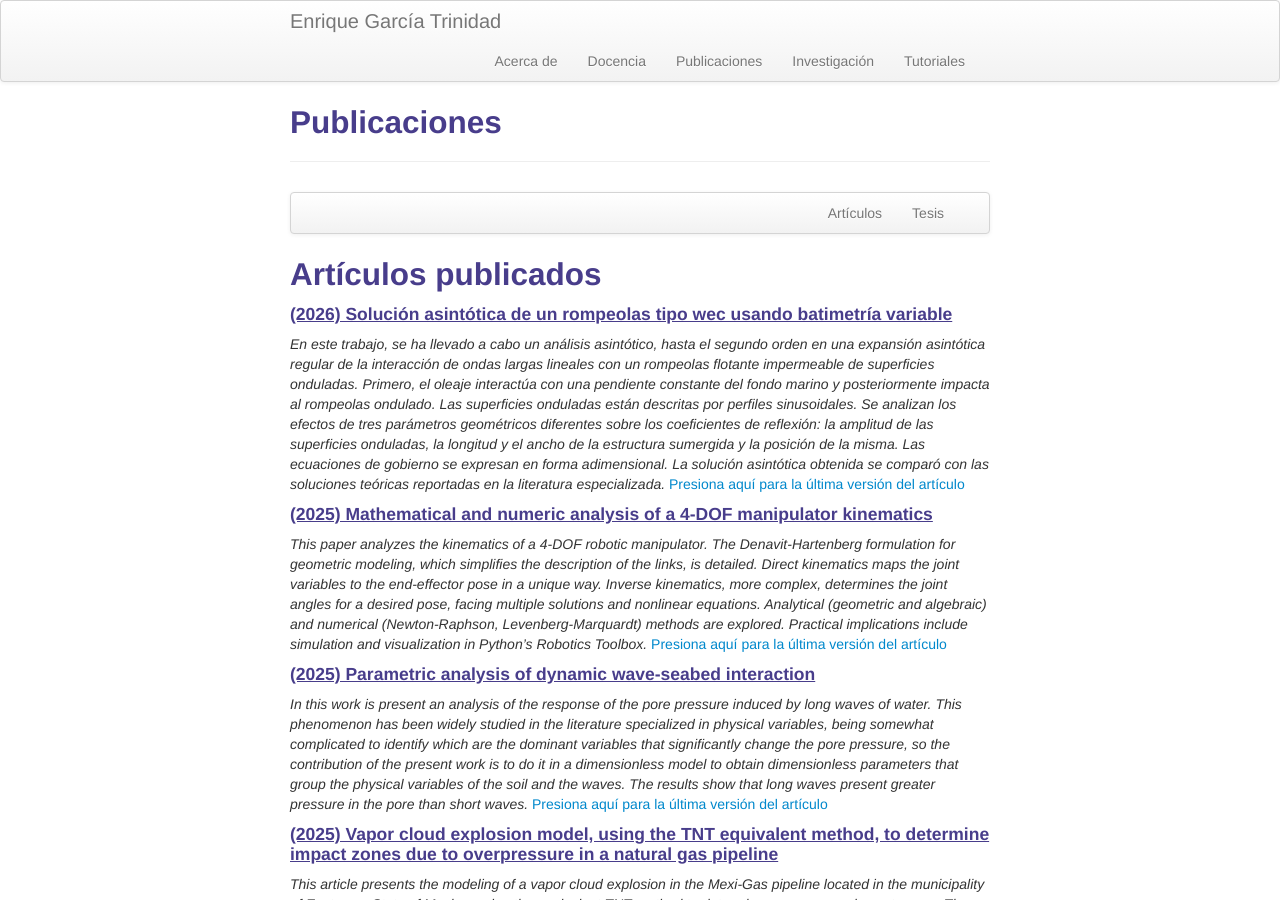
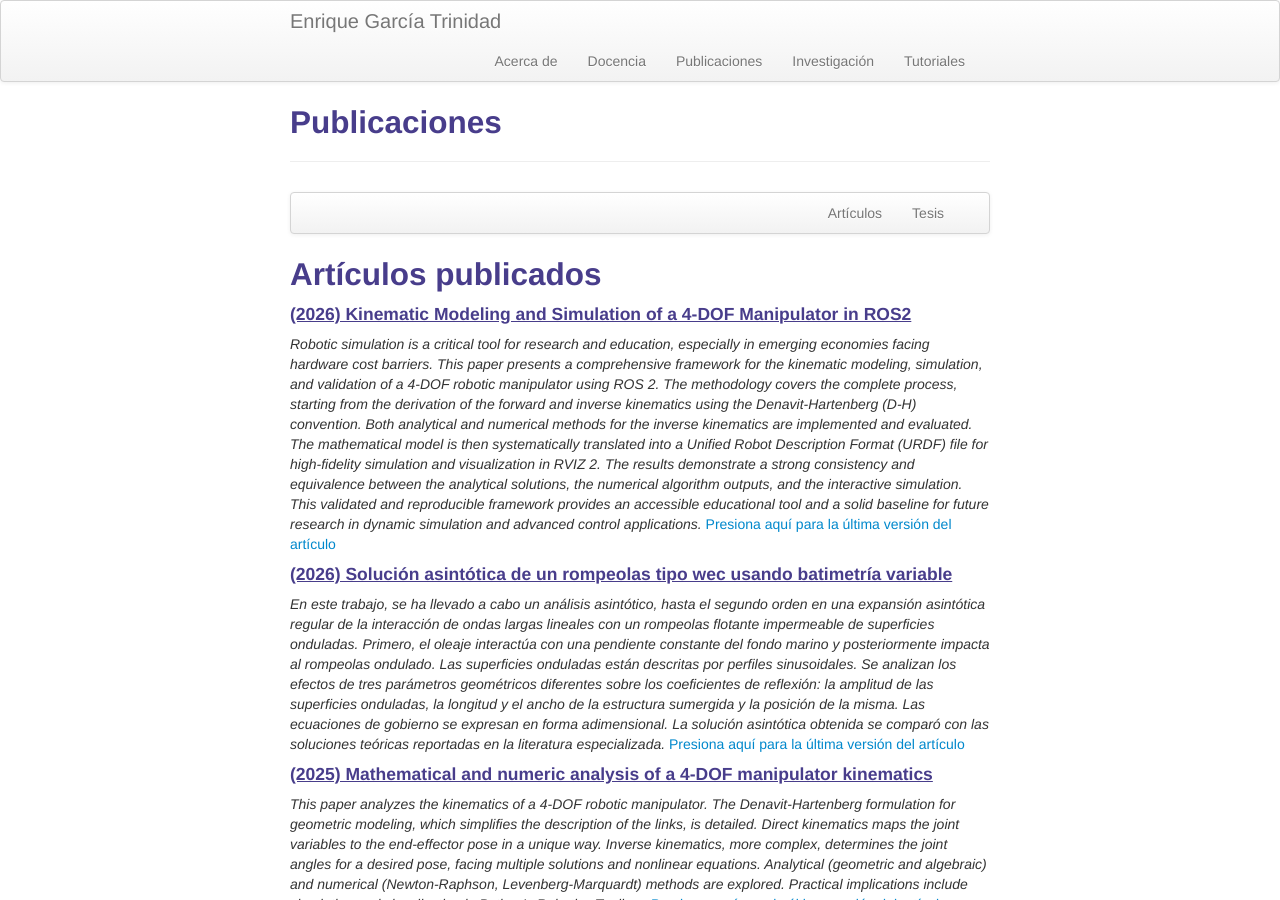
Before and after one commit to enriGarcia/enriGarcia.github.io, a Jekyll site: the page built from pages/publications.md, in a window 1280 px wide and 900 px high. Built offline with Jekyll 4.4.1, drawn with Linux system fonts in a browser that asks for light colours.

Commit message:
paper10 published

```diff
--- a/pages/publications.md
+++ b/pages/publications.md
@@ -13,6 +13,10 @@ title: Publicaciones
 </div>
 
 ## <a name="papers"></a>Artículos publicados
+
+#### <u>(2026) Kinematic Modeling and Simulation of a 4-DOF Manipulator in ROS2</u>
+*Robotic simulation is a critical tool for research and education, especially in emerging economies facing hardware cost barriers. This paper presents a comprehensive framework for the kinematic modeling, simulation, and validation of a 4-DOF robotic manipulator using ROS 2. The methodology covers the complete process, starting from the derivation of the forward and inverse kinematics using the Denavit-Hartenberg (D-H) convention. Both analytical and numerical methods for the inverse kinematics are implemented and evaluated. The mathematical model is then systematically translated into a Unified Robot Description Format (URDF) file for high-fidelity simulation and visualization in RVIZ 2. The results demonstrate a strong consistency and equivalence between the analytical solutions, the numerical algorithm outputs, and the interactive simulation. This validated and reproducible framework provides an accessible educational tool and a solid baseline for future research in dynamic simulation and advanced control applications.*
+[Presiona aquí para la última versión del artículo](https://tycap.cenidet.tecnm.mx/revistas/tycap/15-Vol_8_Num_2_Julio-Diciembre_2025.pdf#page=493)
 
 #### <u>(2026) Solución asintótica de un rompeolas tipo wec usando batimetría variable</u>
 *En este trabajo, se ha llevado a cabo un análisis asintótico, hasta el segundo orden en una expansión asintótica regular de la interacción de ondas largas lineales con un rompeolas flotante impermeable de superficies onduladas. Primero, el oleaje interactúa con una pendiente constante del fondo marino y posteriormente impacta al rompeolas ondulado. Las superficies onduladas están descritas por perfiles sinusoidales. Se analizan los efectos de tres parámetros geométricos diferentes sobre los coeficientes de reflexión: la amplitud de las superficies onduladas, la longitud y el ancho de la estructura sumergida y la posición de la misma. Las ecuaciones de gobierno se expresan en forma adimensional. La solución asintótica obtenida se comparó con las soluciones teóricas reportadas en la literatura especializada.*
```
